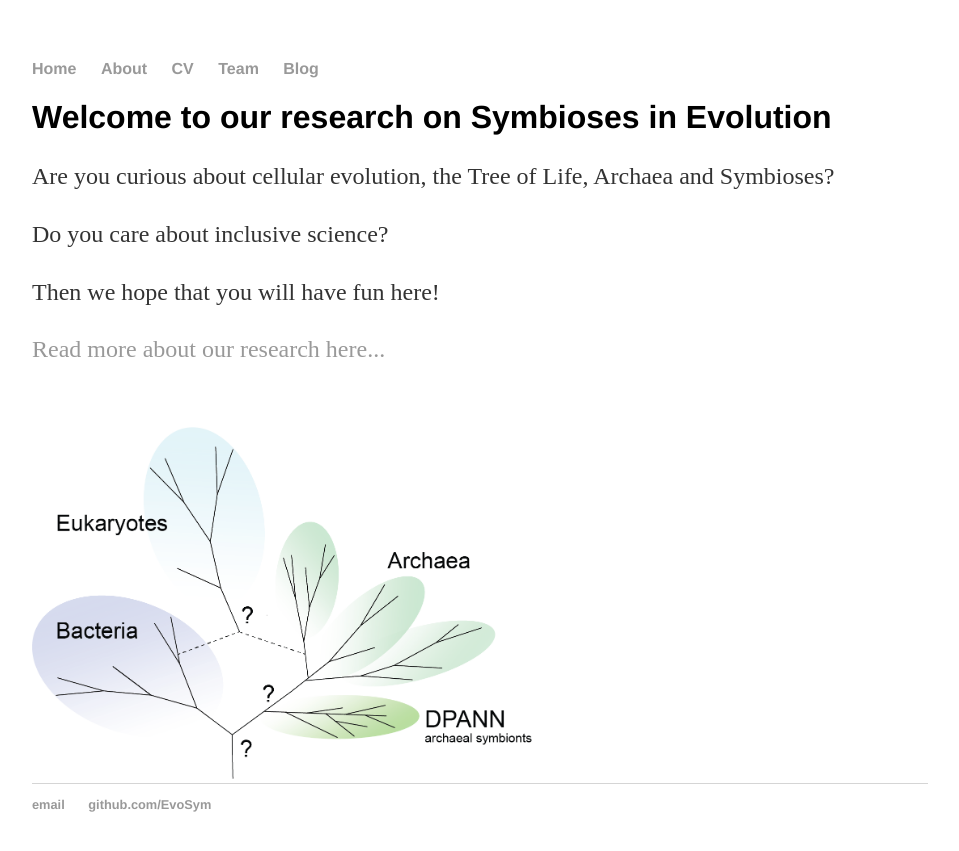
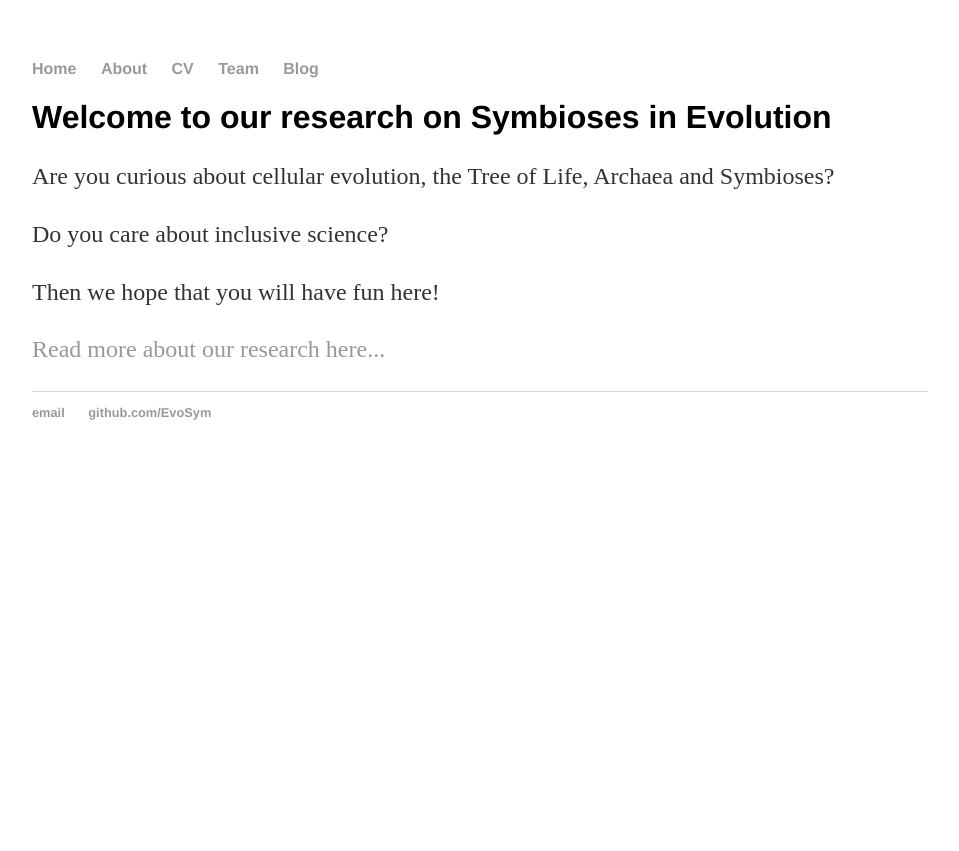
Before and after one commit to EvoSym/EvoSym.github.io, a Jekyll site: the page built from index.html, in a window 1280 px wide. Shown: the top 851 px of the page, without its empty margins (160-1119 px from the left). Built offline with Jekyll 4.4.1, drawn with Linux system fonts in a browser that asks for light colours.

Commit message:
Update default.html

```diff
--- a/_layouts/default.html
+++ b/_layouts/default.html
@@ -22,8 +22,6 @@
     		{{ content }}
 		</div><!-- /.container -->
 
-		<br><br>
-		<img src="Tree-of-life_outreach_vs1.png" width="500", shrink-to-fit=yes">
 		<footer>
            		<ul>
            			<li><a href="mailto:anja.spang@nioz.nl">email</a></li>
```
